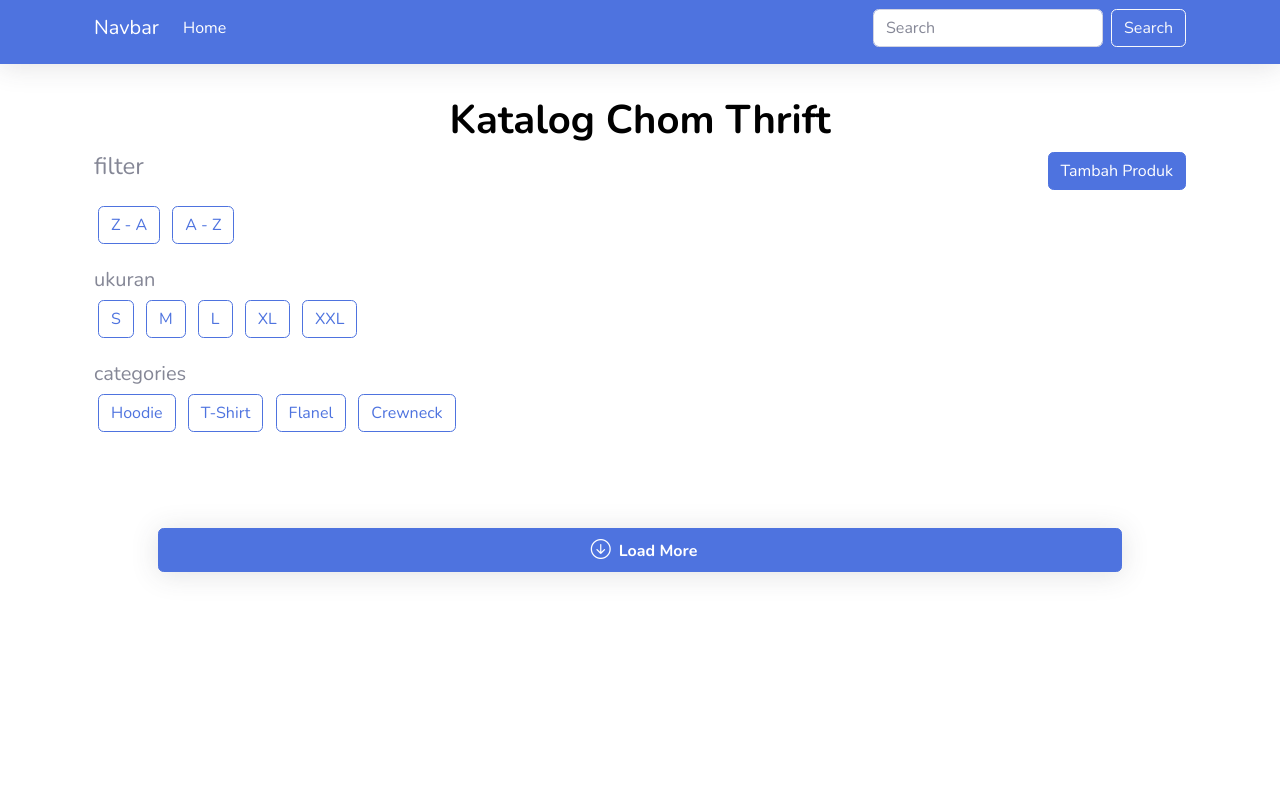
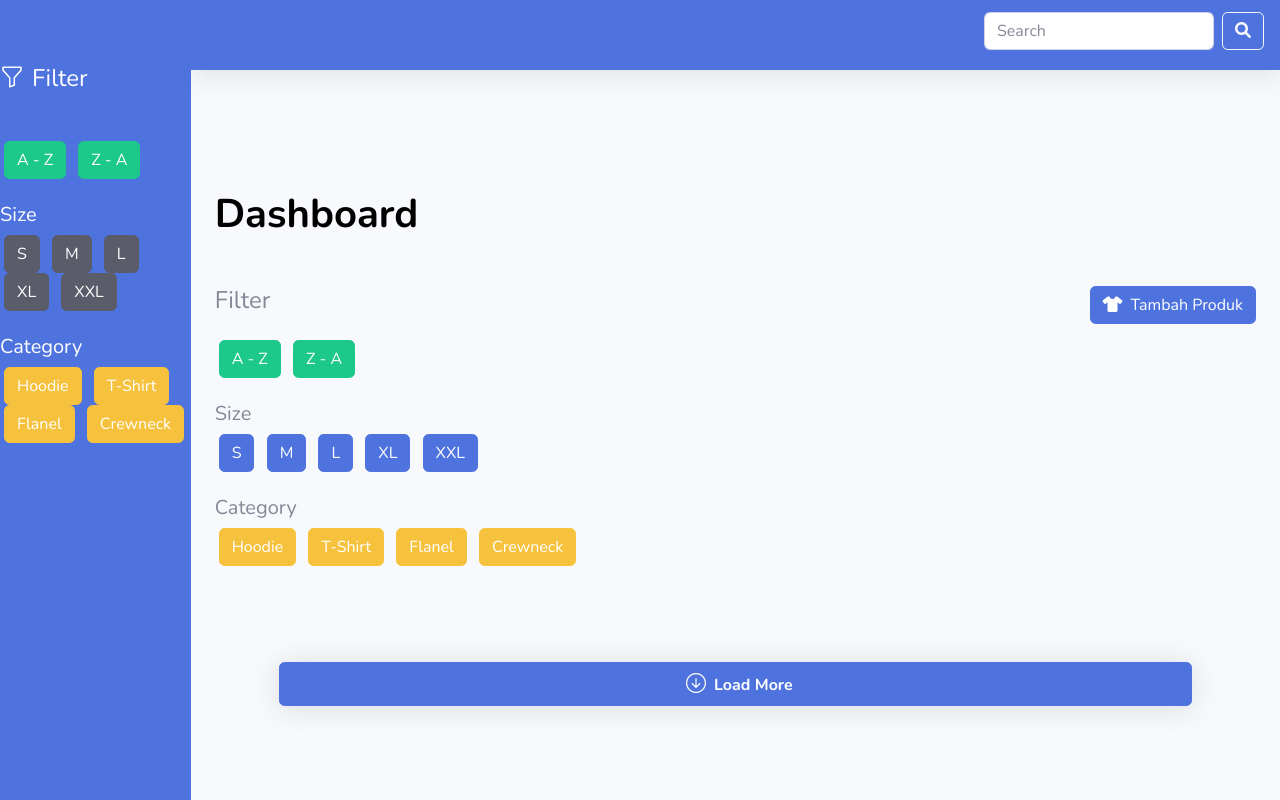
Before and after one commit to myusuframadhani/Chomthrift, a PHP site: page / in a window 1280 px wide. Run offline with PHP 8.4, Linux system fonts and the light colour scheme; data that the repository does not hold is empty; some libraries are stand-ins or nearby versions.

Commit message:
update sidebar

```diff
--- a/index.php
+++ b/index.php
@@ -25,67 +25,85 @@ require_once("db.php");
 </head>
 
 <body>
-    <!-- navbar -->
-    <nav class="navbar navbar-expand-lg navbar-dark shadow p-2 mb-5 bg-primary fixed-top">
+
+    <div id="wrapper">
+        <ul class="navbar-nav sidebar sidebar-white bg-primary accordion text-white shadow-lg pt-3" id="accordionSidebar">
+
+            <li class="mt-5">
+                <div>
+                    <h4><i class="bi bi-funnel me-2"></i>Filter</h4>
+                </div>
+                <!-- //!! >>> SORT <<< -->
+                <div class="mt-5">
+                    <button class="btn btn-success mx-1" type="submit" id="AZ">A - Z</button>
+                    <button class="btn btn-success mx-1" type="submit" id="ZA">Z - A</button>
+                    <br><br>
+                    <h5>Size</h5>
+                    <button class="btn btn-dark mx-1" type="submit" id="S">   S   </button>
+                    <button class="btn btn-dark mx-1" type="submit" id="M">   M   </button>
+                    <button class="btn btn-dark mx-1" type="submit" id="L">   L   </button>
+                    <button class="btn btn-dark mx-1" type="submit" id="XL">  XL  </button>
+                    <button class="btn btn-dark mx-1" type="submit" id="XXL"> XXL </button>
+                    <br><br>
+                    <h5>Category</h5>
+                    <button class="btn btn-warning mx-1" type="submit" id="HODDIE">   Hoodie   </button>
+                    <button class="btn btn-warning mx-1" type="submit" id="SHIRT">   T-Shirt   </button>
+                    <button class="btn btn-warning mx-1" type="submit" id="FLANEL">   Flanel   </button>
+                    <button class="btn btn-warning mx-1" type="submit" id="CREWNECK">  Crewneck </button>
+                </div>
+            </li>
+
+        </ul>
+
+
+    <div id="content-wrapper" class="d-flex flex-column">
+        <nav class="navbar navbar-expand navbar-light bg-primary topbar mb-4 static-top shadow">
             <div class="container mb-2">
-            <a class="navbar-brand" href="#">Navbar</a>
                 <button class="navbar-toggler" type="button" data-bs-toggle="collapse" data-bs-target="#navbarSupportedContent" aria-controls="navbarSupportedContent" aria-expanded="false" aria-label="Toggle navigation">
                 <span class="navbar-toggler-icon"></span>
                 </button>
                 <div class="collapse navbar-collapse" id="navbarSupportedContent">
                 <ul class="navbar-nav me-auto mb-2 mb-lg-0">
-                <li class="nav-item">
-                <a class="nav-link active" aria-current="page" href="#">Home</a>
-                </li>
+
                 </ul>
                 <form class="d-flex" role="search" method="POST">
                     <input class="form-control me-2" type="search" placeholder="Search" aria-label="Search" name="search_text" id="search_text">
-                <button class="btn btn-outline-light" type="submit">Search</button>
+                    <button class="btn btn-outline-light" type="submit"><i class="fa-solid fa-magnifying-glass"></i></button>
                 </form>
                 </div>
             </div>
         </nav>
-    <!-- akhir navbar -->
-
-    <!-- //!! >>> SEARCH <<< -->
-    <!-- <div class="d-flex flex-row-reverse my-3 mx-2">
-        <form class="d-flex col-4" method="POST">
-            <input class="form-control me-2" type="search" placeholder="Search" aria-label="Search" name="search_text" id="search_text">
-            <button class="btn btn-outline-success" type="submit">Search</button>
-        </form>
-
-    </div> -->
 
         <!-- //!! >>> TITLE DAN BODY <<< -->
         <div class="container py-5 mt-5">
-        <h1 class="text-center text-black fw-bold">Katalog Chom Thrift</h1>
+            <h1 class="text-start text-black fw-bold mb-5">Dashboard</h1>
 
             <div class="d-flex flex-row-reverse justify-content-between">
                 <div>
-                <p class="d-grid gap-2 d-md-block"><a class="btn btn-primary" data-bs-toggle="modal" data-bs-target="#insertModal">Tambah Produk</a></p>
+                    <p class="d-grid gap-2 d-md-block"><a class="btn btn-primary" data-bs-toggle="modal" data-bs-target="#insertModal"><i class="fa-solid fa-shirt me-2"></i>Tambah Produk</a></p>
                 </div>
                 <div>
-                <h4>filter</h4>
+                    <h4>Filter</h4>
                 </div>
             </div>
 
             <!-- //!! >>> SORT <<< -->
             <div class="">
-            <button class="btn btn-outline-primary mx-1" type="submit" id="ZA">Z - A</button>
-            <button class="btn btn-outline-primary mx-1" type="submit" id="AZ">A - Z</button>
+                <button class="btn btn-success mx-1" type="submit" id="AZ">A - Z</button>
+                <button class="btn btn-success mx-1" type="submit" id="ZA">Z - A</button>
                 <br><br>
-            <h5>ukuran</h5>
-            <button class="btn btn-outline-primary mx-1" type="submit" id="S">   S   </button>
-            <button class="btn btn-outline-primary mx-1" type="submit" id="M">   M   </button>
-            <button class="btn btn-outline-primary mx-1" type="submit" id="L">   L   </button>
-            <button class="btn btn-outline-primary mx-1" type="submit" id="XL">  XL  </button>
-            <button class="btn btn-outline-primary mx-1" type="submit" id="XXL"> XXL </button>
+                <h5>Size</h5>
+                <button class="btn btn-primary mx-1" type="submit" id="S">   S   </button>
+                <button class="btn btn-primary mx-1" type="submit" id="M">   M   </button>
+                <button class="btn btn-primary mx-1" type="submit" id="L">   L   </button>
+                <button class="btn btn-primary mx-1" type="submit" id="XL">  XL  </button>
+                <button class="btn btn-primary mx-1" type="submit" id="XXL"> XXL </button>
                 <br><br>
-            <h5>categories</h5>
-            <button class="btn btn-outline-primary mx-1" type="submit" id="HODDIE">   Hoodie   </button>
-            <button class="btn btn-outline-primary mx-1" type="submit" id="SHIRT">   T-Shirt   </button>
-            <button class="btn btn-outline-primary mx-1" type="submit" id="FLANEL">   Flanel   </button>
-            <button class="btn btn-outline-primary mx-1" type="submit" id="CREWNECK">  Crewneck </button>
+                <h5>Category</h5>
+                <button class="btn btn-warning mx-1" type="submit" id="HODDIE">   Hoodie   </button>
+                <button class="btn btn-warning mx-1" type="submit" id="SHIRT">   T-Shirt   </button>
+                <button class="btn btn-warning mx-1" type="submit" id="FLANEL">   Flanel   </button>
+                <button class="btn btn-warning mx-1" type="submit" id="CREWNECK">  Crewneck </button>
             </div>
             <div class="row my-5" id="content">
 
@@ -147,6 +165,23 @@ require_once("db.php");
                 </div>
             </div>
         </div>
+    </div>
+
+    </div>
+
+    <!-- navbar -->
+    <!-- akhir navbar -->
+
+    <!-- //!! >>> SEARCH <<< -->
+    <!-- <div class="d-flex flex-row-reverse my-3 mx-2">
+        <form class="d-flex col-4" method="POST">
+            <input class="form-control me-2" type="search" placeholder="Search" aria-label="Search" name="search_text" id="search_text">
+            <button class="btn btn-outline-success" type="submit">Search</button>
+        </form>
+
+    </div> -->
+
+
 
     <script src="https://cdnjs.cloudflare.com/ajax/libs/jquery/3.6.0/jquery.min.js"></script>
     <script src="https://cdn.jsdelivr.net/npm/bootstrap@5.2.0-beta1/dist/js/bootstrap.bundle.min.js" integrity="sha384-pprn3073KE6tl6bjs2QrFaJGz5/SUsLqktiwsUTF55Jfv3qYSDhgCecCxMW52nD2" crossorigin="anonymous"></script>
```
Lines whose indentation alone changed are shown as unchanged.
